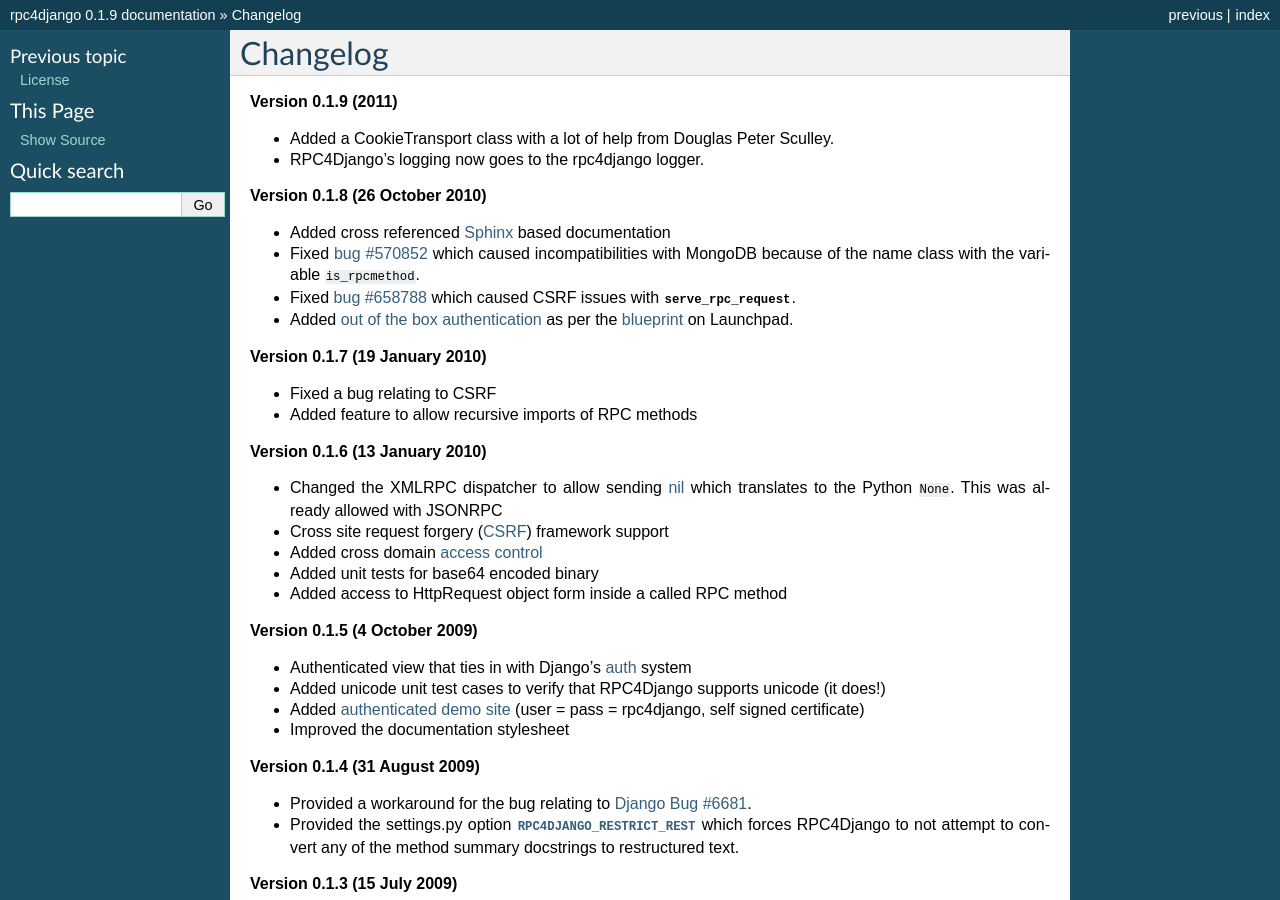
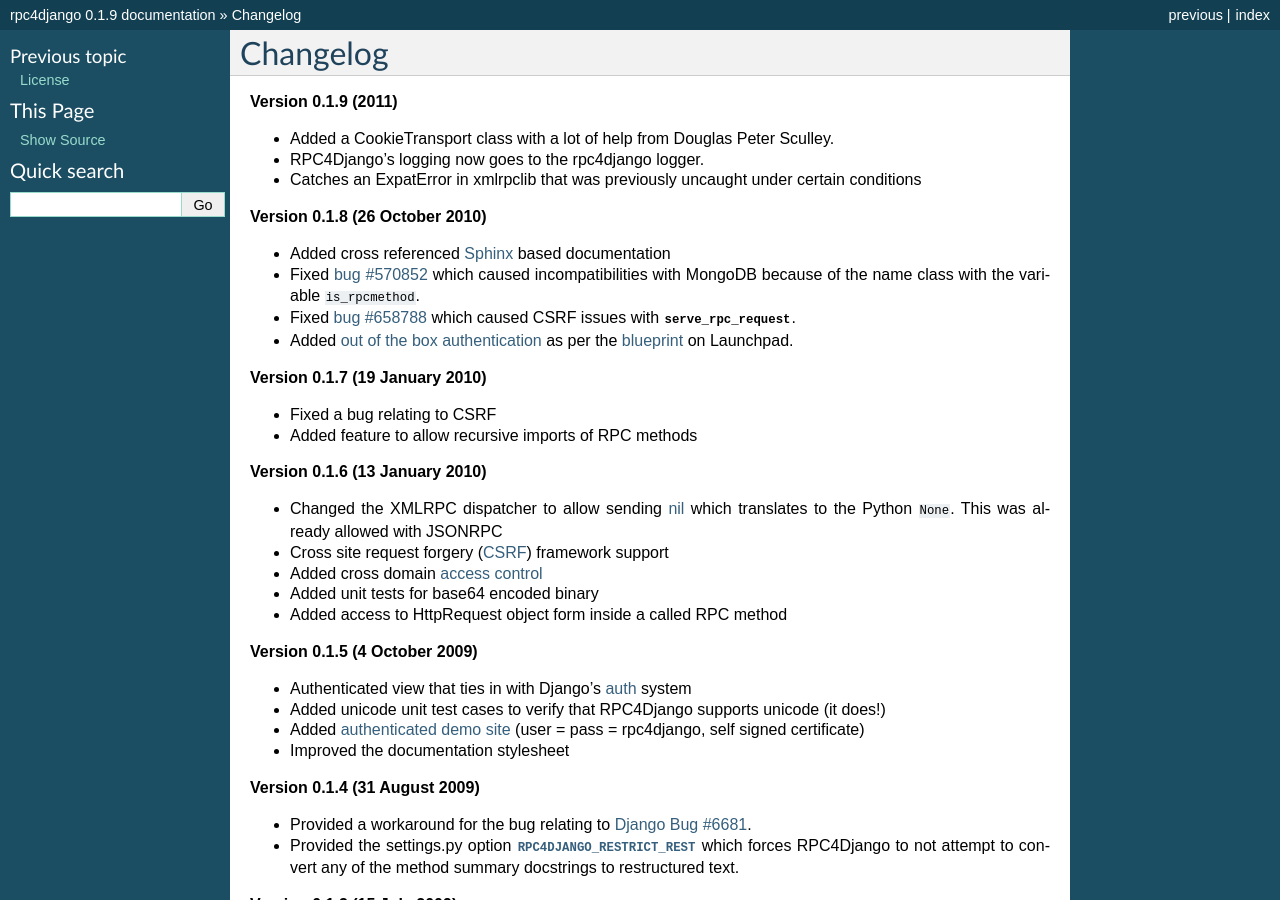
Before and after one commit to rpc4django/rpc4django, a Sphinx documentation site: the page built from docs/changelog.txt, in a window 1280 px wide and 900 px high. Built offline with Sphinx 7.4.7, drawn with Linux system fonts in a browser that asks for light colours.

Commit message:
Added docs on catching ExpatError

```diff
--- a/docs/changelog.txt
+++ b/docs/changelog.txt
@@ -5,6 +5,8 @@
 
 - Added a CookieTransport class with a lot of help from Douglas Peter Sculley.
 - RPC4Django's logging now goes to the rpc4django logger.
+- Catches an ExpatError in xmlrpclib that was previously uncaught under
+  certain conditions
 
 **Version 0.1.8 (26 October 2010)**
 
```
